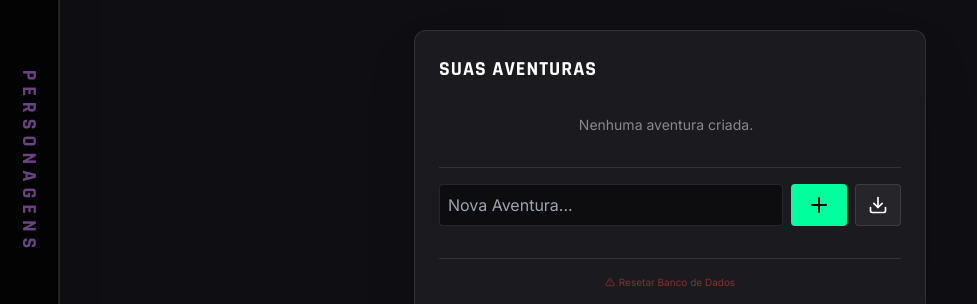
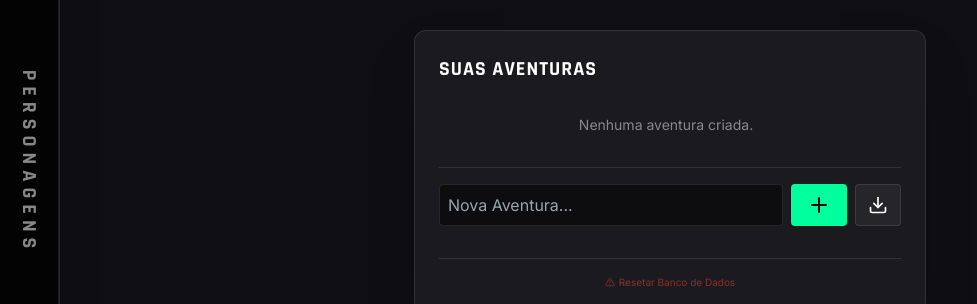
Before and after one commit to pvargasdev/ecosvtt, a React (Vite) app: page / in a window 1280 px wide. Both pictures are taken after a click on the button 372 px from the left and 26 px from the top of the page. Shown: the part 268-572 px from the top of the page, without its empty margins (0-977 px from the left). Built offline with nearby package versions, Linux system fonts and the light colour scheme.

Commit message:
text size fixes

```diff
--- a/src/components/Character/CharacterSidebar.jsx
+++ b/src/components/Character/CharacterSidebar.jsx
@@ -322,7 +322,7 @@ const CharacterSidebar = ({ isCollapsed, setIsCollapsed }) => {
                 <Menu size={20} />
              </button>
              <div className="flex-1 flex items-center justify-center">
-                <span className={`font-rajdhani font-bold tracking-[0.3em] text-xl rotate-90 whitespace-nowrap opacity-50 select-none ${THEME_PURPLE}`}>
+                <span className={`font-rajdhani font-bold tracking-[0.3em] text-xl rotate-90 whitespace-nowrap opacity-100 select-none text-text-muted`}>
                     PERSONAGENS
                 </span>
              </div>
@@ -368,7 +368,7 @@ const CharacterSidebar = ({ isCollapsed, setIsCollapsed }) => {
                 <div className="flex items-center gap-2 text-text-muted text-xs uppercase my-4"><div className="h-px bg-glass-border flex-1"></div><span>Grupos Salvos</span><div className="h-px bg-glass-border flex-1"></div></div>
                 {presets.length === 0 ? <div className="text-center text-text-muted italic text-sm">Vazio.</div> : presets.map(p => (
                     <div key={p.id} onClick={() => loadPreset(p.id)} className="bg-black/20 border border-glass-border rounded-lg p-3 flex justify-between items-center cursor-pointer hover:bg-white/5 transition group">
-                        <div><h3 className="font-bold text-white font-rajdhani">{p.name}</h3><div className="text-xs text-text-muted">{p.characters.length} Personagens</div></div>
+                        <div><h3 className="font-bold text-white font-rajdhani truncate max-w-[255px]">{p.name}</h3><div className="text-xs text-text-muted">{p.characters.length} Personagens</div></div>
                         <button onClick={(e) => { e.stopPropagation(); showConfirm("Apagar Grupo", "Não poderá ser desfeito.", () => deletePreset(p.id)); }} className="p-2 hover:bg-red-900/50 hover:text-red-500 rounded text-text-muted transition opacity-0 group-hover:opacity-100"><Trash2 size={16}/></button>
                     </div>
                 ))}
@@ -392,7 +392,7 @@ const CharacterSidebar = ({ isCollapsed, setIsCollapsed }) => {
             <div className="flex items-center gap-3">
                 <button onClick={() => exitPreset()} className="p-2 rounded-full bg-glass hover:bg-red-900/30 hover:text-red-400 text-text-muted transition" title="Sair do Grupo"><ArrowLeft size={20}/></button>
                 <div className="flex flex-col">
-                    <span className="text-[10px] text-text-muted uppercase font-bold leading-none">Grupo</span>
+                    <span className="text-[10px] text-text-muted uppercase font-bold leading-none">Grupo de Personagens</span>
                     <span className="font-rajdhani font-bold text-white truncate max-w-[150px] leading-none mt-1">{currentPreset?.name}</span>
                 </div>
             </div>
```
